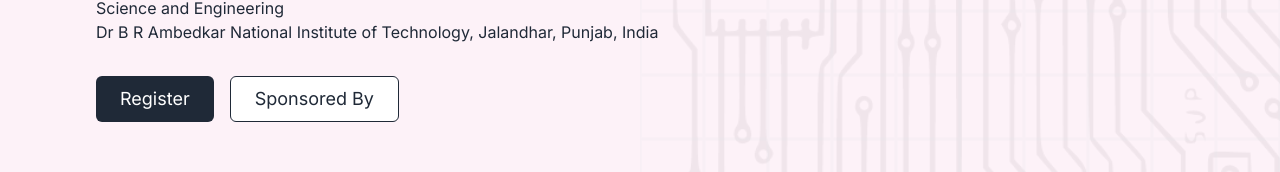
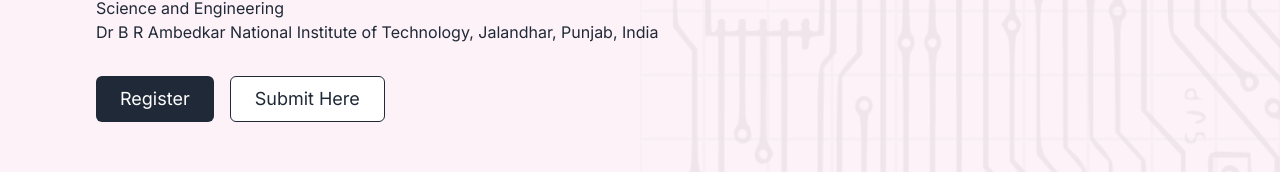
Before and after one commit to capy-on-caffeine/wrec, a Next.js app: page / in a window 1280 px wide. Shown: the part 517-689 px from the top of the page. Built offline with nearby package versions, Linux system fonts and the light colour scheme.

Commit message:
Submit Here button added

```diff
--- a/src/app/components/HeroSection.tsx
+++ b/src/app/components/HeroSection.tsx
@@ -35,9 +35,12 @@
               <button className="bg-gray-800 text-white text-lg px-6 py-2 rounded-md transition-transform hover:scale-105 active:scale-95">
                 Register
               </button>
-              <button className="bg-white text-lg text-gray-800 px-6 py-2 rounded-md border border-gray-800 transition-transform hover:scale-105 active:scale-95">
-                Sponsored By
-              </button>
+              <a href="https://cmt3.research.microsoft.com/WREC2025/Submission/Index" target="_blank" rel="noopener noreferrer">
+                <button className="bg-white text-lg text-gray-800 px-6 py-2 rounded-md border border-gray-800 transition-transform hover:scale-105 active:scale-95">
+                  Submit Here
+                </button>
+              </a>
+
             </div>
           </div>
         </div>
```
Also changed, not shown: 1 other file (tests, documents, lock files or other folders).
